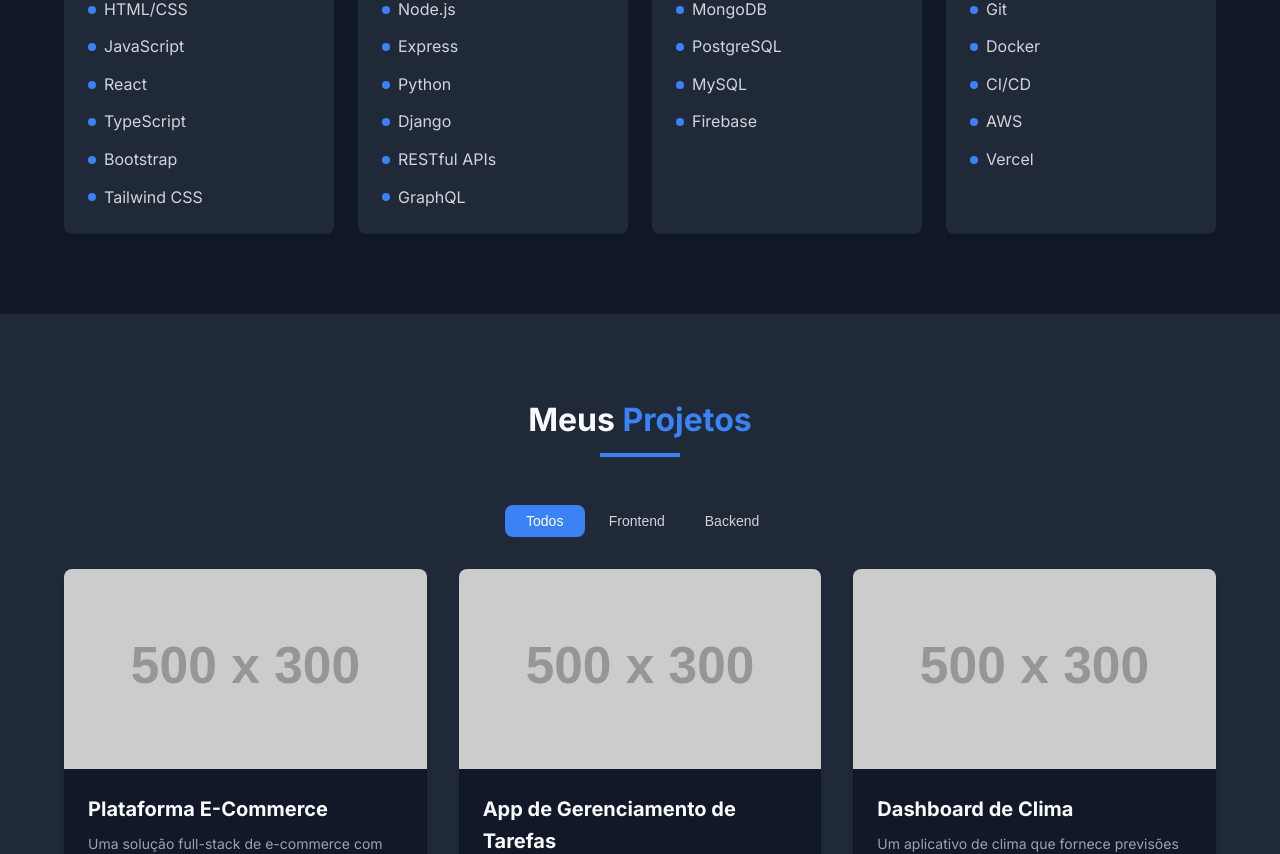
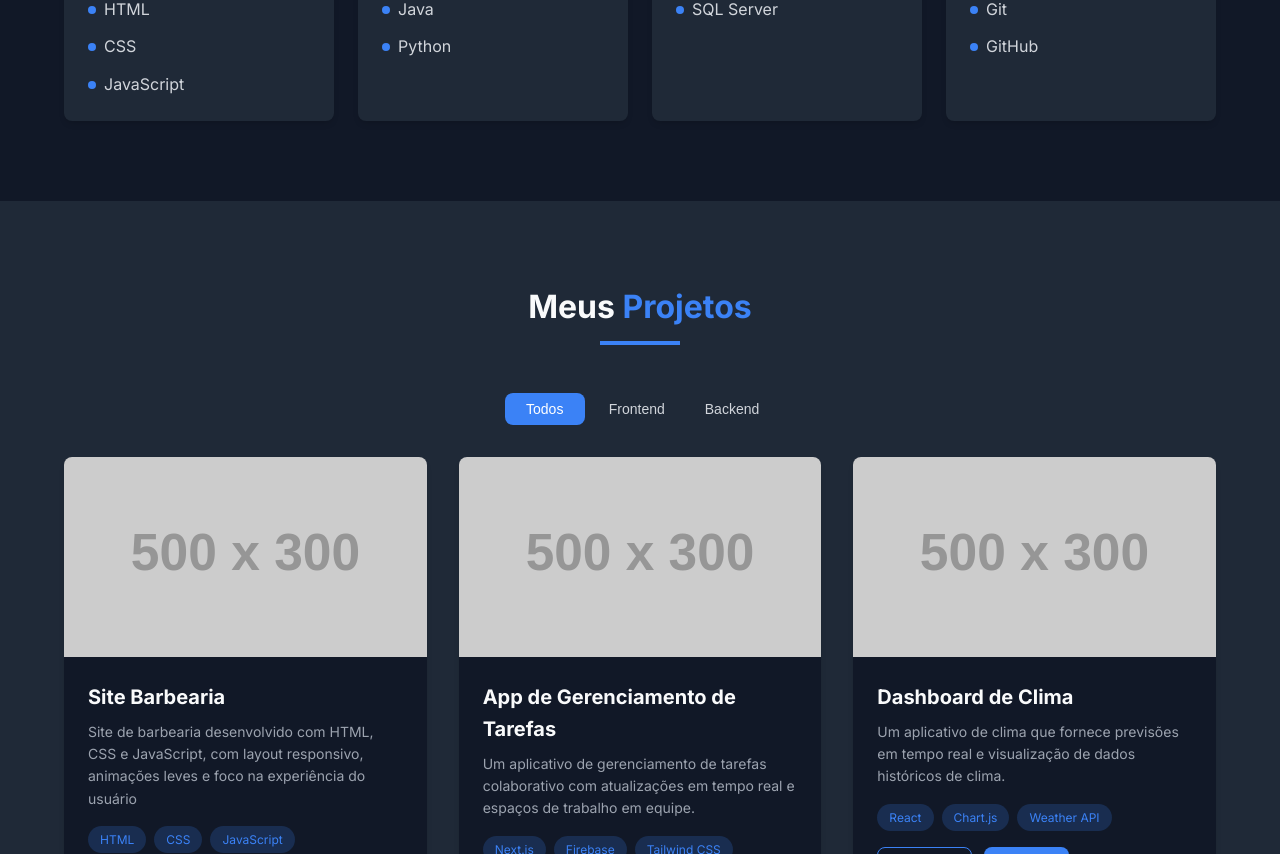
Before and after one commit to caio013/portfolioPessoal, a plain HTML site: page index.html in a window 1280 px wide. Shown: the part 1746-2600 px from the top of the page. Drawn offline with Linux system fonts and the light colour scheme; placeholder pictures from the web are drawn by us.

Commit message:
Atualização do portfolio

```diff
--- a/index.html
+++ b/index.html
@@ -84,7 +84,7 @@
         <div class="about-content">
           <div class="about-image">
             <div class="profile-image">
-              <img src="https://via.placeholder.com/256" alt="John Doe" />
+              <img src="img/foto perfil linkedin.jpg" alt="John Doe" />
             </div>
           </div>
 
@@ -118,14 +118,19 @@
               </a>
 
               <div class="social-links">
-                <a href="#" class="social-link">
+                <a
+                  href="https://github.com/caio013"
+                  target="_blank"
+                  class="social-link"
+                >
                   <i class="fab fa-github"></i>
                 </a>
-                <a href="#" class="social-link">
+                <a
+                  href="https://www.linkedin.com/in/caioviniciusqueiroz/"
+                  target="_blank"
+                  class="social-link"
+                >
                   <i class="fab fa-linkedin-in"></i>
-                </a>
-                <a href="#" class="social-link">
-                  <i class="fab fa-twitter"></i>
                 </a>
               </div>
             </div>
@@ -148,27 +153,15 @@
             <ul class="skill-list">
               <li class="skill-item">
                 <span class="skill-dot"></span>
-                <span class="skill-name">HTML/CSS</span>
+                <span class="skill-name">HTML</span>
+              </li>
+              <li class="skill-item">
+                <span class="skill-dot"></span>
+                <span class="skill-name">CSS</span>
               </li>
               <li class="skill-item">
                 <span class="skill-dot"></span>
                 <span class="skill-name">JavaScript</span>
-              </li>
-              <li class="skill-item">
-                <span class="skill-dot"></span>
-                <span class="skill-name">React</span>
-              </li>
-              <li class="skill-item">
-                <span class="skill-dot"></span>
-                <span class="skill-name">TypeScript</span>
-              </li>
-              <li class="skill-item">
-                <span class="skill-dot"></span>
-                <span class="skill-name">Bootstrap</span>
-              </li>
-              <li class="skill-item">
-                <span class="skill-dot"></span>
-                <span class="skill-name">Tailwind CSS</span>
               </li>
             </ul>
           </div>
@@ -178,27 +171,11 @@
             <ul class="skill-list">
               <li class="skill-item">
                 <span class="skill-dot"></span>
-                <span class="skill-name">Node.js</span>
-              </li>
-              <li class="skill-item">
-                <span class="skill-dot"></span>
-                <span class="skill-name">Express</span>
+                <span class="skill-name">Java</span>
               </li>
               <li class="skill-item">
                 <span class="skill-dot"></span>
                 <span class="skill-name">Python</span>
-              </li>
-              <li class="skill-item">
-                <span class="skill-dot"></span>
-                <span class="skill-name">Django</span>
-              </li>
-              <li class="skill-item">
-                <span class="skill-dot"></span>
-                <span class="skill-name">RESTful APIs</span>
-              </li>
-              <li class="skill-item">
-                <span class="skill-dot"></span>
-                <span class="skill-name">GraphQL</span>
               </li>
             </ul>
           </div>
@@ -208,19 +185,7 @@
             <ul class="skill-list">
               <li class="skill-item">
                 <span class="skill-dot"></span>
-                <span class="skill-name">MongoDB</span>
-              </li>
-              <li class="skill-item">
-                <span class="skill-dot"></span>
-                <span class="skill-name">PostgreSQL</span>
-              </li>
-              <li class="skill-item">
-                <span class="skill-dot"></span>
-                <span class="skill-name">MySQL</span>
-              </li>
-              <li class="skill-item">
-                <span class="skill-dot"></span>
-                <span class="skill-name">Firebase</span>
+                <span class="skill-name">SQL Server</span>
               </li>
             </ul>
           </div>
@@ -234,19 +199,7 @@
               </li>
               <li class="skill-item">
                 <span class="skill-dot"></span>
-                <span class="skill-name">Docker</span>
-              </li>
-              <li class="skill-item">
-                <span class="skill-dot"></span>
-                <span class="skill-name">CI/CD</span>
-              </li>
-              <li class="skill-item">
-                <span class="skill-dot"></span>
-                <span class="skill-name">AWS</span>
-              </li>
-              <li class="skill-item">
-                <span class="skill-dot"></span>
-                <span class="skill-name">Vercel</span>
+                <span class="skill-name">GitHub</span>
               </li>
             </ul>
           </div>
@@ -268,11 +221,11 @@
 
         <div class="projects-grid">
           <!-- Project 1 -->
-          <div class="project-card" data-category="fullstack">
+          <div class="project-card" data-category="frontend">
             <div class="project-image">
               <img
                 src="https://via.placeholder.com/500x300"
-                alt="E-Commerce Platform"
+                alt="Site Barbearia"
               />
               <div class="project-overlay">
                 <button class="project-detail-btn" data-id="project1">
@@ -281,23 +234,31 @@
               </div>
             </div>
             <div class="project-info">
-              <h3 class="project-title">Plataforma E-Commerce</h3>
+              <h3 class="project-title">Site Barbearia</h3>
               <p class="project-description">
-                Uma solução full-stack de e-commerce com integração de
-                pagamento, autenticação de usuário e painel de administração.
+                Site de barbearia desenvolvido com HTML, CSS e JavaScript, com
+                layout responsivo, animações leves e foco na experiência do
+                usuário
               </p>
               <div class="project-tags">
-                <span class="project-tag">React</span>
-                <span class="project-tag">Node.js</span>
-                <span class="project-tag">MongoDB</span>
-                <span class="project-tag">Stripe</span>
+                <span class="project-tag">HTML</span>
+                <span class="project-tag">CSS</span>
+                <span class="project-tag">JavaScript</span>
               </div>
               <div class="project-links">
-                <a href="#" class="project-link">
+                <a
+                  href="https://github.com/caio013/nlw_siteBarbearia"
+                  target="_blank"
+                  class="project-link"
+                >
                   <i class="fab fa-github"></i>
                   Código
                 </a>
-                <a href="#" class="project-link primary">
+                <a
+                  href="https://caio013.github.io/nlw_siteBarbearia/"
+                  target="_blank"
+                  class="project-link primary"
+                >
                   <i class="fas fa-external-link-alt"></i>
                   Demo
                 </a>
@@ -527,17 +488,7 @@
                 </div>
                 <div class="contact-text">
                   <h4>Email</h4>
-                  <p>john.doe@example.com</p>
-                </div>
-              </div>
-
-              <div class="contact-item">
-                <div class="contact-icon">
-                  <i class="fas fa-phone"></i>
-                </div>
-                <div class="contact-text">
-                  <h4>Telefone</h4>
-                  <p>+55 (11) 98765-4321</p>
+                  <p>caiovinicius96@yahoo.com</p>
                 </div>
               </div>
 
@@ -547,7 +498,7 @@
                 </div>
                 <div class="contact-text">
                   <h4>Localização</h4>
-                  <p>São Paulo, SP</p>
+                  <p>Santos, SP</p>
                 </div>
               </div>
             </div>
@@ -603,7 +554,7 @@
               >Dev<span class="accent">Portfolio</span></a
             >
             <p class="copyright">
-              © <span id="currentYear"></span> John Doe. Todos os direitos
+              © <span id="currentYear"></span> Caio Queiroz. Todos os direitos
               reservados.
             </p>
           </div>
```
Also changed, not shown: img/foto perfil linkedin.jpg (added).
